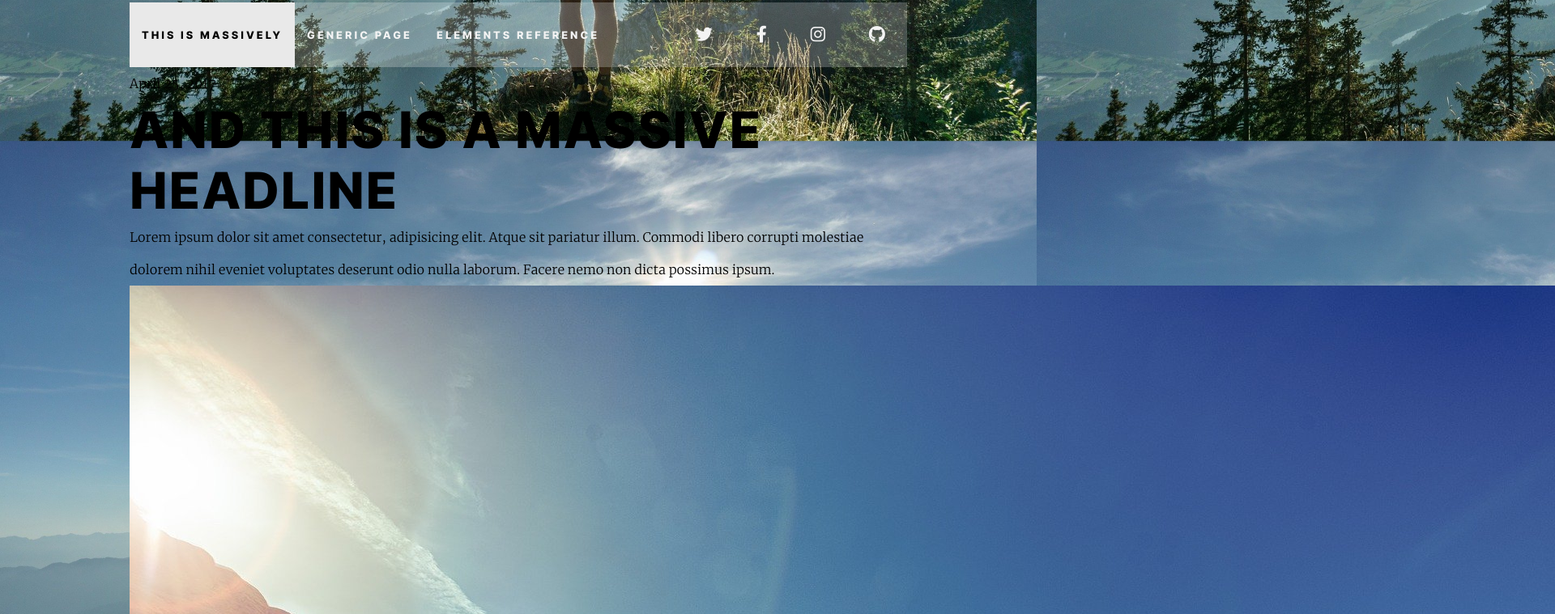
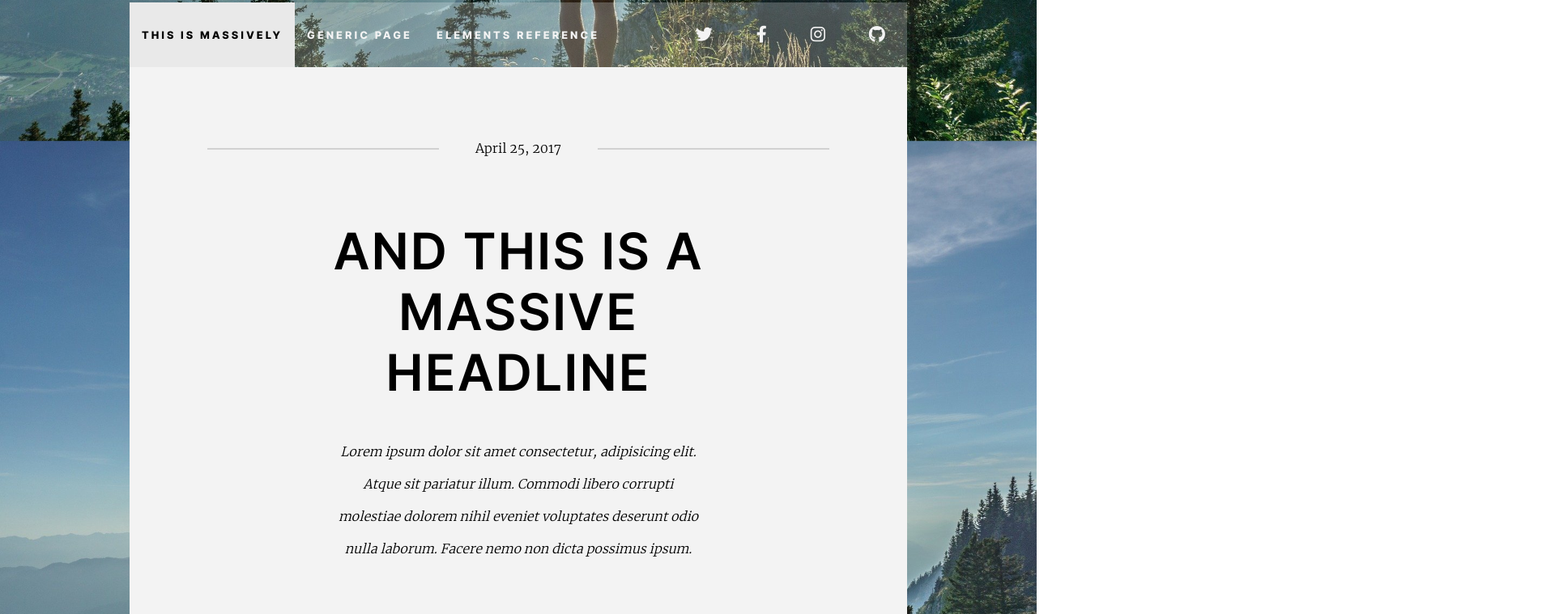
Before and after one commit to danielgonzalez0/Sass-TP1-integration-montagne, a plain HTML site: page index.html in a window 1280 px wide. Shown: the part 717-1476 px from the top of the page at 81% size, 1920 px wide, since content can reach past the window. Drawn offline with Linux system fonts and the light colour scheme.

Commit message:
scss main-section

```diff
--- a/Sass/base/_global_settings.scss
+++ b/Sass/base/_global_settings.scss
@@ -16,21 +16,21 @@ body {
 h1 {
   font-family: $font-title;
   font-size: 4.5rem;
-  font-variation-settings: "wght" 600;
+  font-variation-settings: 'wght' 600;
   letter-spacing: 7px;
   text-transform: uppercase;
 }
 h2 {
   font-family: 'font-title', sans-serif;
   font-size: 3.9rem;
-  font-weight: 800;
+  font-variation-settings: 'wght' 600;
   letter-spacing: 2px;
   text-transform: uppercase;
 }
 h3 {
   font-family: 'font-title', sans-serif;
   font-size: 1.5rem;
-  font-weight: 800;
+  font-variation-settings: 'wght' 600;
   text-transform: uppercase;
 }
 p {
@@ -41,6 +41,11 @@ a:visited {
   color: $color5;
   text-decoration: none;
 }
+
+img {
+  width: 100%;
+  height: auto;
+}
 .btn {
   @extend %button;
 }
--- a/Sass/layouts/_header.scss
+++ b/Sass/layouts/_header.scss
@@ -73,7 +73,7 @@ nav {
       transition: 0.2s;
       &:hover {
         transform: scale(1.3);
-        color: $color3;
+        color: $color4;
       }
     }
   }
--- /dev/null
+++ b/Sass/layouts/_main-section.scss
@@ -0,0 +1,43 @@
+.main__section__container {
+  padding: 80px 10% 120px;
+  background: $color1;
+  display: flex;
+  flex-direction: column;
+  justify-content: flex-start;
+  align-items: center;
+}
+
+.ms__header {
+  position: relative;
+  width: 100%;
+  p {
+    text-align: center;
+    width: 200px;
+    margin: 0 auto;
+  }
+  p::after,
+  p::before {
+    content: '';
+    position: absolute;
+    border: solid 1px $color3;
+    width: calc(50% - 100px);
+    top: 50%;
+  }
+  p::after {
+    right: 0;
+  }
+  p::before {
+    left: 0;
+  }
+}
+.ms__content {
+  margin: 70px 20%;
+  text-align: center;
+  p {
+    margin-top: 40px;
+    font-style: italic;
+  }
+}
+  .ms__img {
+    margin-bottom: 60px;
+  }
--- a/Sass/style.scss
+++ b/Sass/style.scss
@@ -4,3 +4,4 @@
 @import './utils/extension';
 @import './base/global_settings';
 @import './layouts/header';
+@import './layouts/main-section';
--- a/Sass/utils/_extension.scss
+++ b/Sass/utils/_extension.scss
@@ -4,7 +4,7 @@
   padding: 15px 40px;
   text-transform: uppercase;
   font-family: $font-title;
-  font-weight: 800;
+  font-variation-settings: 'wght' 800;
   letter-spacing: 2px;
   font-size: 1rem;
   border: solid 2px $color5;
```
Also changed, not shown: css/style.css, 1 other file.
